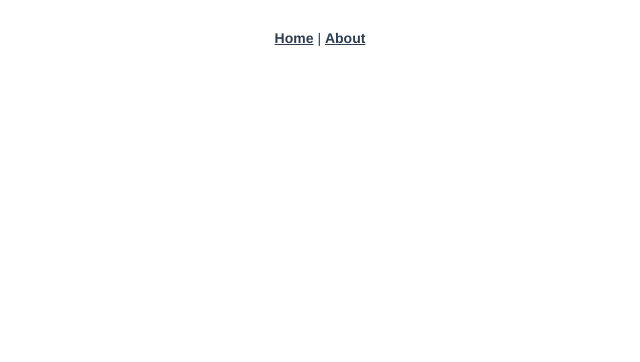
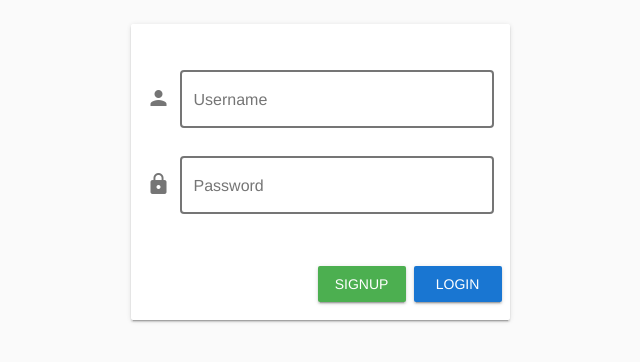
Before and after one commit to CristianQS/SwimmingApp, a Vue app in the folder front/: page /#/auth/login in a window 1280 px wide. Shown: the top 362 px of the page, without its empty margins (320-960 px from the left). Built offline with nearby package versions, Linux system fonts and the light colour scheme.

Commit message:
Added Router Login, and made view for Login

```diff
--- a/front/public/index.html
+++ b/front/public/index.html
@@ -5,6 +5,7 @@
     <meta http-equiv="X-UA-Compatible" content="IE=edge">
     <meta name="viewport" content="width=device-width,initial-scale=1.0">
     <link rel="icon" href="<%= BASE_URL %>favicon.ico">
+    <link href="https://fonts.googleapis.com/css?family=Roboto:100,300,400,500,700,900|Material+Icons" rel="stylesheet">
     <title>front</title>
   </head>
   <body>
--- a/front/src/App.vue
+++ b/front/src/App.vue
@@ -1,12 +1,20 @@
 <template>
   <div id="app">
-    <div id="nav">
-      <router-link to="/">Home</router-link> |
-      <router-link to="/about">About</router-link>
-    </div>
-    <router-view/>
+    <v-app>
+      <v-content>
+        <v-container>
+      <router-view/>
+        </v-container>
+      </v-content>
+    </v-app>
   </div>
 </template>
+
+<script>
+export default {
+  name: 'App'
+}
+</script>
 
 <style>
 #app {
--- a/front/src/components/HelloWorld.vue
+++ /dev/null
@@ -1,59 +0,0 @@
-<template>
-  <div class="hello">
-    <h1>{{ msg }}</h1>
-    <p>
-      For a guide and recipes on how to configure / customize this project,<br>
-      check out the
-      <a href="https://cli.vuejs.org" target="_blank" rel="noopener">vue-cli documentation</a>.
-    </p>
-    <h3>Installed CLI Plugins</h3>
-    <ul>
-      <li><a href="https://github.com/vuejs/vue-cli/tree/dev/packages/%40vue/cli-plugin-babel" target="_blank" rel="noopener">babel</a></li>
-      <li><a href="https://github.com/vuejs/vue-cli/tree/dev/packages/%40vue/cli-plugin-eslint" target="_blank" rel="noopener">eslint</a></li>
-      <li><a href="https://github.com/vuejs/vue-cli/tree/dev/packages/%40vue/cli-plugin-unit-jest" target="_blank" rel="noopener">unit-jest</a></li>
-    </ul>
-    <h3>Essential Links</h3>
-    <ul>
-      <li><a href="https://vuejs.org" target="_blank" rel="noopener">Core Docs</a></li>
-      <li><a href="https://forum.vuejs.org" target="_blank" rel="noopener">Forum</a></li>
-      <li><a href="https://chat.vuejs.org" target="_blank" rel="noopener">Community Chat</a></li>
-      <li><a href="https://twitter.com/vuejs" target="_blank" rel="noopener">Twitter</a></li>
-      <li><a href="https://news.vuejs.org" target="_blank" rel="noopener">News</a></li>
-    </ul>
-    <h3>Ecosystem</h3>
-    <ul>
-      <li><a href="https://router.vuejs.org" target="_blank" rel="noopener">vue-router</a></li>
-      <li><a href="https://vuex.vuejs.org" target="_blank" rel="noopener">vuex</a></li>
-      <li><a href="https://github.com/vuejs/vue-devtools#vue-devtools" target="_blank" rel="noopener">vue-devtools</a></li>
-      <li><a href="https://vue-loader.vuejs.org" target="_blank" rel="noopener">vue-loader</a></li>
-      <li><a href="https://github.com/vuejs/awesome-vue" target="_blank" rel="noopener">awesome-vue</a></li>
-    </ul>
-  </div>
-</template>
-
-<script>
-export default {
-  name: 'HelloWorld',
-  props: {
-    msg: String
-  }
-}
-</script>
-
-<!-- Add "scoped" attribute to limit CSS to this component only -->
-<style scoped>
-h3 {
-  margin: 40px 0 0;
-}
-ul {
-  list-style-type: none;
-  padding: 0;
-}
-li {
-  display: inline-block;
-  margin: 0 10px;
-}
-a {
-  color: #42b983;
-}
-</style>
--- /dev/null
+++ b/front/src/components/LoginCard.vue
@@ -0,0 +1,36 @@
+<template>
+  <v-card class="card__notitle" hover>
+    <v-card-text>
+      <v-form>
+        <v-text-field
+              prepend-icon="person"
+              label="Username"
+              outline
+        />
+        <v-text-field
+            prepend-icon="lock"
+              label="Password"
+              type='password'
+              outline
+        />
+      </v-form>
+  </v-card-text>
+  <v-card-actions>
+    <v-spacer/>
+      <v-btn color="success">SignUp</v-btn>
+      <v-btn color="primary">Login</v-btn>
+  </v-card-actions>
+  </v-card>
+</template>
+
+<script>
+export default {
+
+}
+</script>
+
+<style>
+.card__notitle {
+  padding: 30px 0 10px 0;
+}
+</style>
--- /dev/null
+++ b/front/src/constants/routerConstant.js
@@ -0,0 +1 @@
+export const LOGIN = '/auth/login'
--- a/front/src/router.js
+++ b/front/src/router.js
@@ -1,23 +1,24 @@
 import Vue from 'vue'
 import Router from 'vue-router'
-import Home from './views/Home.vue'
+import { LOGIN } from './constants/routerConstant'
+import LoginView from './views/Login.vue'
 
 Vue.use(Router)
 
 export default new Router({
   routes: [
     {
-      path: '/',
-      name: 'home',
-      component: Home
-    },
-    {
-      path: '/about',
-      name: 'about',
-      // route level code-splitting
-      // this generates a separate chunk (about.[hash].js) for this route
-      // which is lazy-loaded when the route is visited.
-      component: () => import(/* webpackChunkName: "about" */ './views/About.vue')
+      path: LOGIN,
+      name: 'LOGIN',
+      component: LoginView
     }
+    // {
+    //   path: '/about',
+    //   name: 'about',
+    //   // route level code-splitting
+    //   // this generates a separate chunk (about.[hash].js) for this route
+    //   // which is lazy-loaded when the route is visited.
+    //   component: () => import(/* webpackChunkName: "about" */ './views/About.vue')
+    // }
   ]
 })
--- a/front/src/views/About.vue
+++ /dev/null
@@ -1,5 +0,0 @@
-<template>
-  <div class="about">
-    <h1>This is an about page</h1>
-  </div>
-</template>
--- /dev/null
+++ b/front/src/views/Login.vue
@@ -0,0 +1,22 @@
+<template>
+  <v-layout align-center justify-center>
+      <v-flex xs12 sm8 md4>
+        <login-card/>
+      </v-flex>
+  </v-layout>
+</template>
+
+<script>
+import LoginCard from '../components/LoginCard.vue'
+
+export default {
+  name: 'Login',
+  components: {
+    LoginCard
+  }
+}
+</script>
+
+<style>
+
+</style>
```
Also changed, not shown: front/src/views/Profile.vue (renamed from front/src/views/Home.vue).
